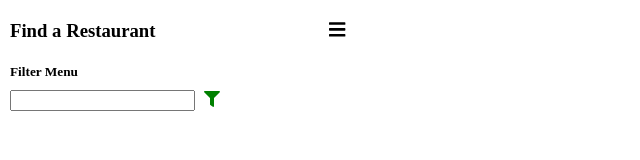
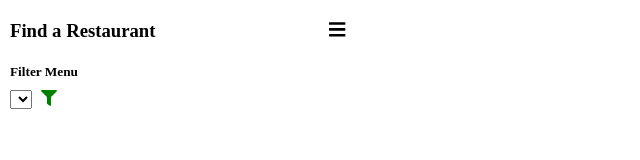
Before and after one commit to tkuchar/MapProject, a plain HTML site: page index.html in a window 1280 px wide. Shown: the whole page, without its empty margins (0-640 px from the left). Drawn offline with Linux system fonts and the light colour scheme; some packages are replaced by stand-ins of ours; no server answers.

Commit message:
Update index.html
Added knockout.js bindings to select/options.

```diff
--- a/index.html
+++ b/index.html
@@ -56,16 +56,16 @@
             <h5 id="filter-menu"> Filter Menu </h5>
             <!-- TODO: Use data-bind on view -->
             <!-- Fill menu with types to search by -->
-            <tbody data-bind="foreach:placeList">
-              <tr>
-                <td><input data-bind=""/></td>
-              </tr>
+              <select data-bind="foreach:placeList">
+                <option data-bind="text:title"></option>
+              </select>
             <!-- TODO: Create function to call filter when clicked. -->
             <i id="filter-button" class="fa fa-filter" aria-hidden="true"></i>
           </div>
+          <div id="fourSquare"></div>
         </div>
     <div id="map"/>
-    <script async defer src="node_modules\knockout\build\output\knockout-latest.debug.js"></script>
+    <script src="node_modules\knockout\build\output\knockout-latest.debug.js"></script>
     <script async defer src="js/app.js"></script>
     <script async defer src="js/main.js"></script>
     <script async defer
```
